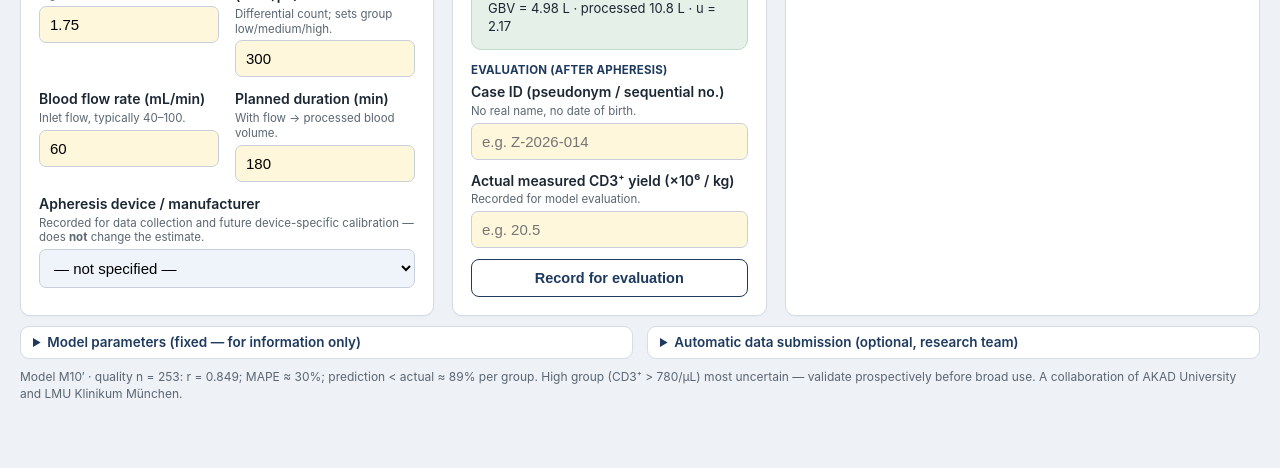
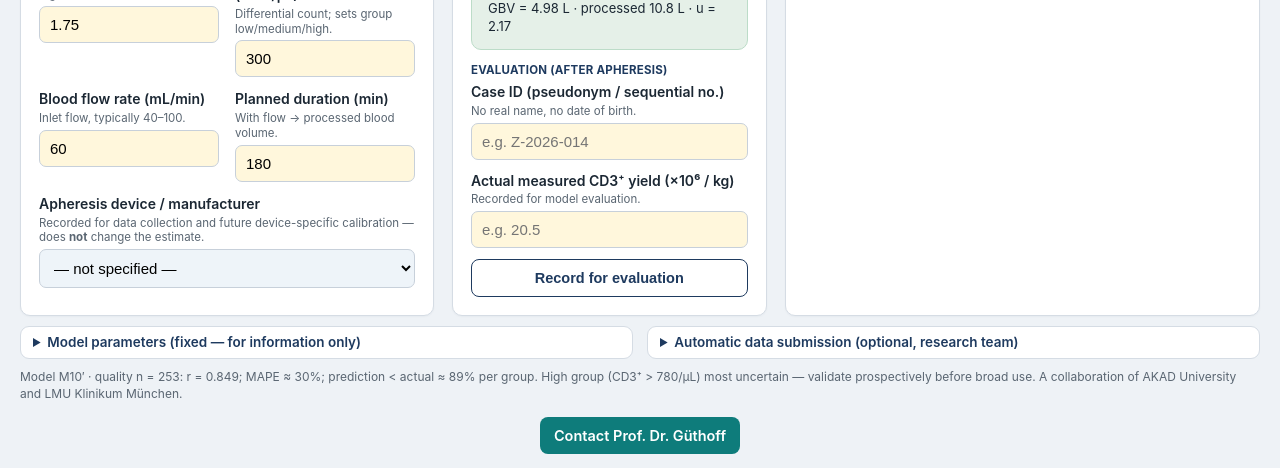
Before and after one commit to MartinKaloudis/cd3-cell-calculator, a plain HTML site: page index.html in a window 1280 px wide. Shown: the part 357-825 px from the top of the page. Before the commit the page ends 800 px from the top, so only its background shows below. Drawn offline with Linux system fonts and the light colour scheme.

Commit message:
Add contact button and fix input field layout on narrow screens
- Contact button opens the local mail client addressed to
  sonja.guethoff@akad.de with a prefilled subject line
- Input fields switch to a single column below 560px so labels
  and values are no longer clipped on phones

Co-Authored-By: Claude Opus 5 <noreply@anthropic.com>

```diff
--- a/index.html
+++ b/index.html
@@ -23,6 +23,7 @@
   .card h2{margin:0 0 3px;font-size:16.5px;color:var(--navy)}
   .card .sub{color:var(--grey);font-size:12.5px;margin:0 0 12px}
   .fields{display:grid;grid-template-columns:1fr 1fr;gap:12px 16px}
+  @media(max-width:560px){ .fields{grid-template-columns:1fr} }
   .field{margin:0}
   .field.full{grid-column:1/-1}
   .field label{display:block;font-weight:600;font-size:14px;margin-bottom:2px}
@@ -71,6 +72,10 @@
     .tablewrap{max-height:240px}
   }
   @media(max-height:700px){ .field .hint{display:none} .card .sub{display:none} .fields{gap:6px 14px} }
+  .contact{display:flex;justify-content:center;margin-top:14px;margin-bottom:4px}
+  .contact .btn-contact{display:inline-block;text-decoration:none;text-align:center;line-height:1.2}
+  .contact .btn-contact:focus-visible{outline:3px solid var(--navy);outline-offset:2px}
+  @media(max-width:760px){ .contact{margin-top:16px} .contact .btn-contact{width:100%;padding:14px 16px;font-size:16px} }
 </style>
 </head>
 <body>
@@ -167,6 +172,9 @@
   </div>
 
   <footer>Model M10′ · quality n = 253: r = 0.849; MAPE ≈ 30%; prediction &lt; actual ≈ 89% per group. High group (CD3⁺ &gt; 780/µL) most uncertain — validate prospectively before broad use. A collaboration of AKAD University and LMU Klinikum München.</footer>
+<div class="contact">
+  <a class="btn btn-primary btn-contact" href="mailto:sonja.guethoff@akad.de?subject=Interest%20in%20CD3%2B%20Cell%20Calculator">Contact Prof. Dr. Güthoff</a>
+</div>
 </div>
 <script>
 const P={F50:7731,b1:0.9318,b2:1.1035,logA0:-2.9572,aLow:0.7482,aMid:0.7731,aHigh:0.6250};
```
